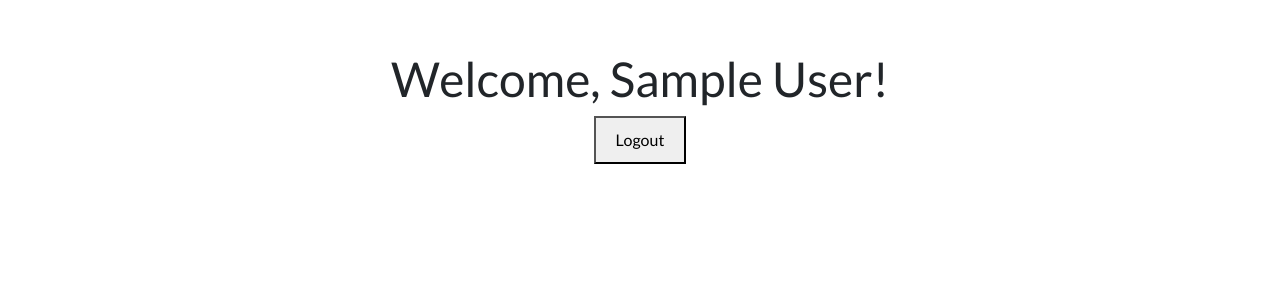
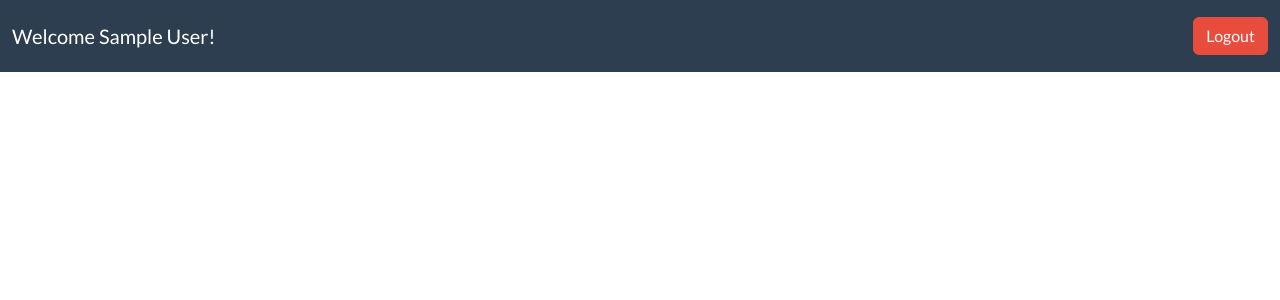
Before and after one commit to thepranavjain/chatbot-demo, a React (Create React App) app in the folder ui/: page /chat in a window 1280 px wide. Shown: the top 300 px of the page. Built offline with nearby package versions, Linux system fonts and the light colour scheme; no server answers; sample sign-in values are in the browser's storage.

Commit message:
all chats page changes

```diff
--- a/ui/src/components/AllChatsPage/index.tsx
+++ b/ui/src/components/AllChatsPage/index.tsx
@@ -1,37 +1,22 @@
-import React, { useContext } from "react";
-import { signOut } from "firebase/auth";
-import { auth } from "../../firebase";
-import { AuthContext } from "../../context/AuthContext";
+import React from "react";
+import useLogin from "../../hooks/useLogin";
 
 const AllChatsPage: React.FC = () => {
-  const authContext = useContext(AuthContext);
-
-  if (!authContext) {
-    throw new Error("AuthContext must be used within an AuthProvider");
-  }
-
-  const { user } = authContext;
-
-  const handleLogout = () => {
-    signOut(auth)
-      .then(() => console.log("User signed out"))
-      .catch((error) => console.error("Error during logout:", error));
-  };
+  const { user, handleLogout } = useLogin();
 
   return (
-    <div style={{ textAlign: "center", marginTop: "50px" }}>
-      <h1>Welcome, {user?.displayName || "User"}!</h1>
-      <button
-        onClick={handleLogout}
-        style={{
-          padding: "10px 20px",
-          fontSize: "16px",
-          cursor: "pointer",
-        }}
-      >
-        Logout
-      </button>
-    </div>
+    <>
+      <nav className="navbar navbar-expand-lg bg-primary" data-bs-theme="dark">
+        <div className="container-fluid">
+          <div className="navbar-brand">Welcome {user?.displayName}!</div>
+          <div className="d-flex ms-auto">
+            <button className="btn btn-danger" onClick={() => handleLogout()}>
+              Logout
+            </button>
+          </div>
+        </div>
+      </nav>
+    </>
   );
 };
 
--- /dev/null
+++ b/ui/src/hooks/useLogin.ts
@@ -0,0 +1,18 @@
+import { useContext } from "react";
+import { signOut } from "firebase/auth";
+import { auth } from "../firebase";
+import { AuthContext } from "../context/AuthContext";
+
+const useLogin = () => {
+  const authContext = useContext(AuthContext);
+
+  const handleLogout = () => {
+    signOut(auth)
+      .then(() => console.log("User signed out"))
+      .catch((error) => console.error("Error during logout:", error));
+  };
+
+  return { user: authContext?.user, handleLogout };
+};
+
+export default useLogin;
```
